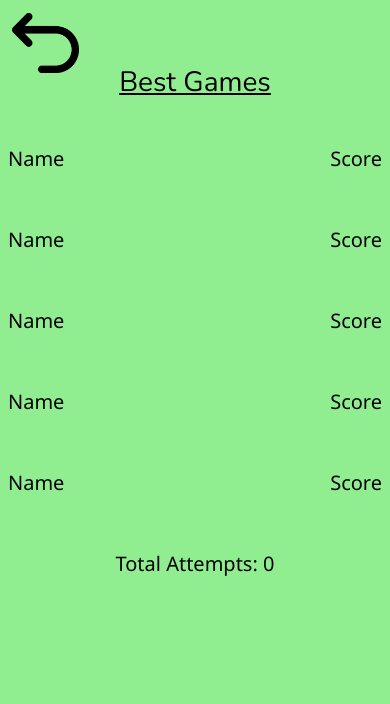
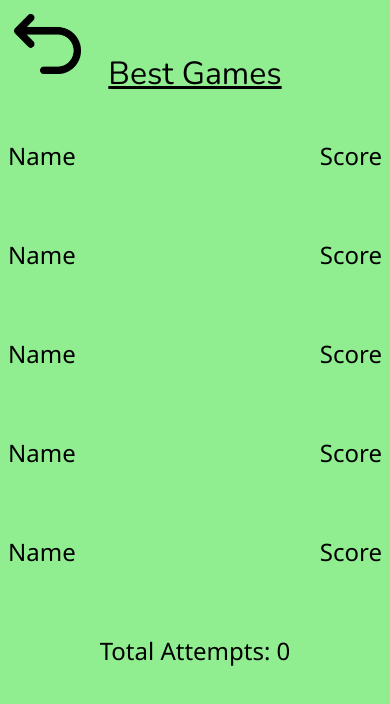
Before and after one commit to TempeHS/2024SDD-HSC-MajorProject-Jack.H, a website: page myPWA/public/index.html in a window 390 px wide. Drawn offline with nearby package versions, Linux system fonts and the light colour scheme.

Commit message:
Phone layout testing

```diff
--- a/myPWA/public/index.html
+++ b/myPWA/public/index.html
@@ -37,7 +37,7 @@
     </main>
     <main id="statsPage">
       <button class="backButton" onclick="homescreen('stats')"><img class="backButton" src="icons\back_arrow.png"></button><br><br>
-      <p class="nameText">Best Games</p><br><br>
+      <p class="bestGames">Best Games</p><br><br>
       <div class="scoreText">
         <span style="float:left">Name</span><span style="float:right">Score</span><br><br><br>
         <span style="float:left">Name</span><span style="float:right">Score</span><br><br><br>
--- a/myPWA/public/style.css
+++ b/myPWA/public/style.css
@@ -214,7 +214,7 @@ nav h1 {
     left: 3%;
     top: 1.5%;
     border: none;
-    position: fixed;
+    position: absolute;
   }
 
   .backButton:active {
@@ -223,13 +223,11 @@ nav h1 {
 
   .scoreText {
     font-family:'Segoe UI', Tahoma, Geneva, Verdana, sans-serif;
-    font-size: 20px;
+    font-size: 24px;
+    position: relative;
   }
 
-  .left {
-    float: left;
+  .bestGames {
+    font-size: 32px;
+    text-decoration-line: underline;
   }
-
-  .right {
-    float: right;
-  }
```
